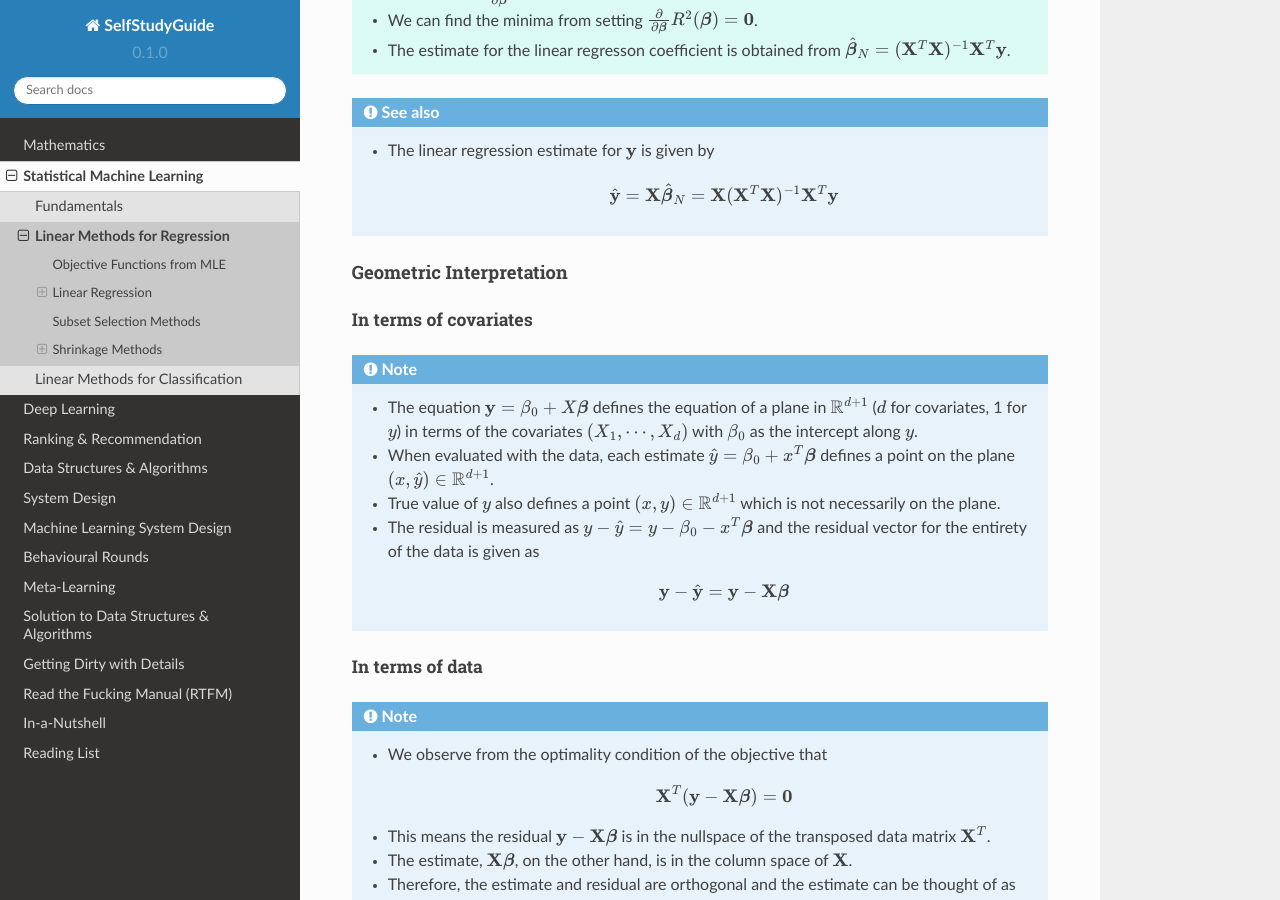
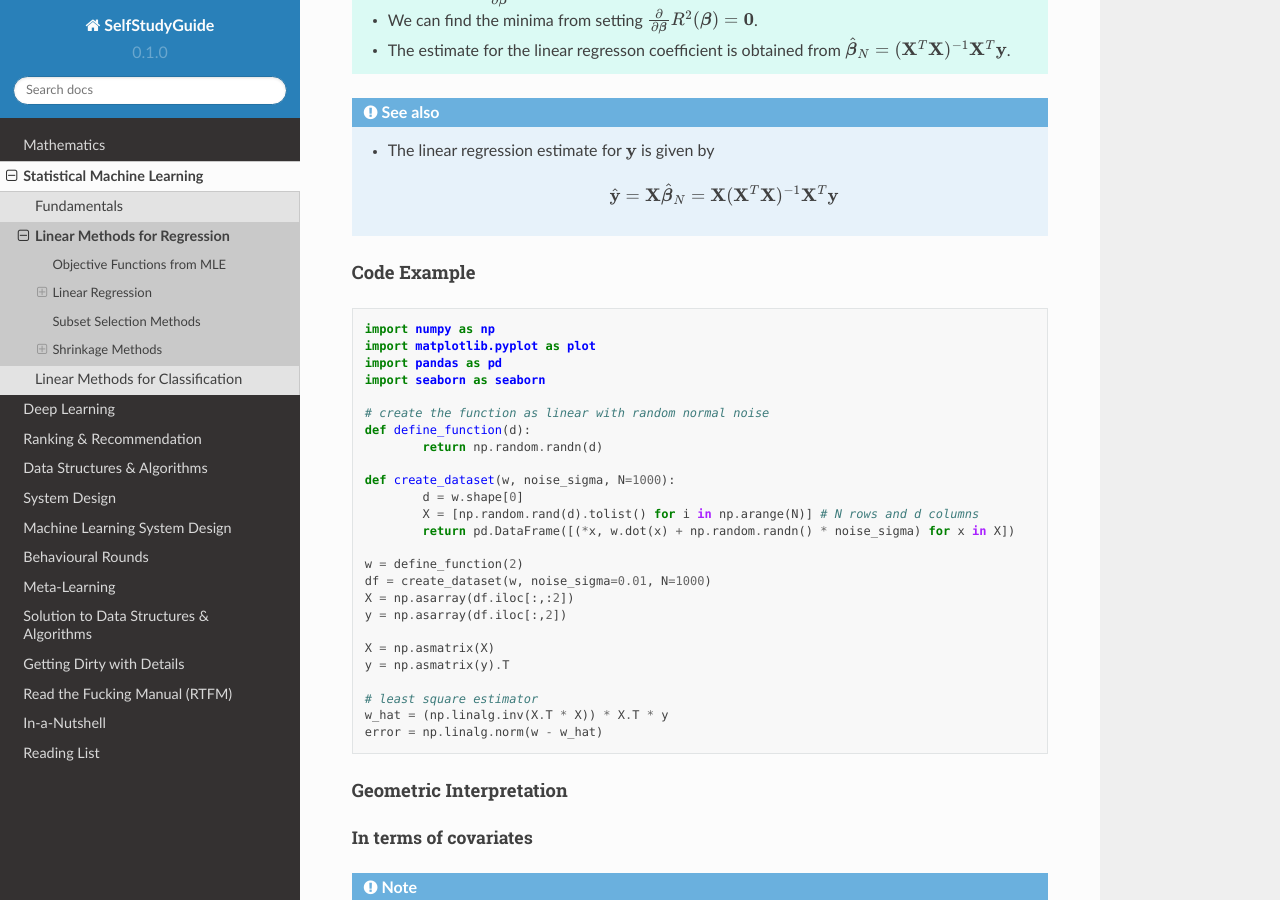
Before and after one commit to uselesstechjunks/leetcode, a Sphinx documentation site: the page built from docs/source/ml/linearreg.rst, in a window 1280 px wide and 900 px high, scrolled down 1872 px. Built offline with Sphinx 7.4.7 and the Read the Docs theme 2.0.0, drawn with Linux system fonts in a browser that asks for light colours.

Commit message:
Update linearreg.rst

```diff
--- a/docs/source/ml/linearreg.rst
+++ b/docs/source/ml/linearreg.rst
@@ -61,6 +61,36 @@ Optimisation: Least Squares
 	* The linear regression estimate for :math:`\mathbf{y}` is given by
 
 		.. math:: \hat{\mathbf{y}}=\mathbf{X}\hat{\boldsymbol{\beta}}_N=\mathbf{X}(\mathbf{X}^T\mathbf{X})^{-1}\mathbf{X}^T\mathbf{y}
+
+Code Example
+---------------------------------------------------------------------------
+.. code-block:: python
+
+	import numpy as np
+	import matplotlib.pyplot as plot
+	import pandas as pd
+	import seaborn as seaborn
+
+	# create the function as linear with random normal noise
+	def define_function(d):
+		return np.random.randn(d)
+
+	def create_dataset(w, noise_sigma, N=1000):
+		d = w.shape[0]
+		X = [np.random.rand(d).tolist() for i in np.arange(N)] # N rows and d columns
+		return pd.DataFrame([(*x, w.dot(x) + np.random.randn() * noise_sigma) for x in X])
+
+	w = define_function(2)
+	df = create_dataset(w, noise_sigma=0.01, N=1000)
+	X = np.asarray(df.iloc[:,:2])
+	y = np.asarray(df.iloc[:,2])
+
+	X = np.asmatrix(X)
+	y = np.asmatrix(y).T
+
+	# least square estimator
+	w_hat = (np.linalg.inv(X.T * X)) * X.T * y
+	error = np.linalg.norm(w - w_hat)
 
 Geometric Interpretation
 ---------------------------------------------------------------------------
```
